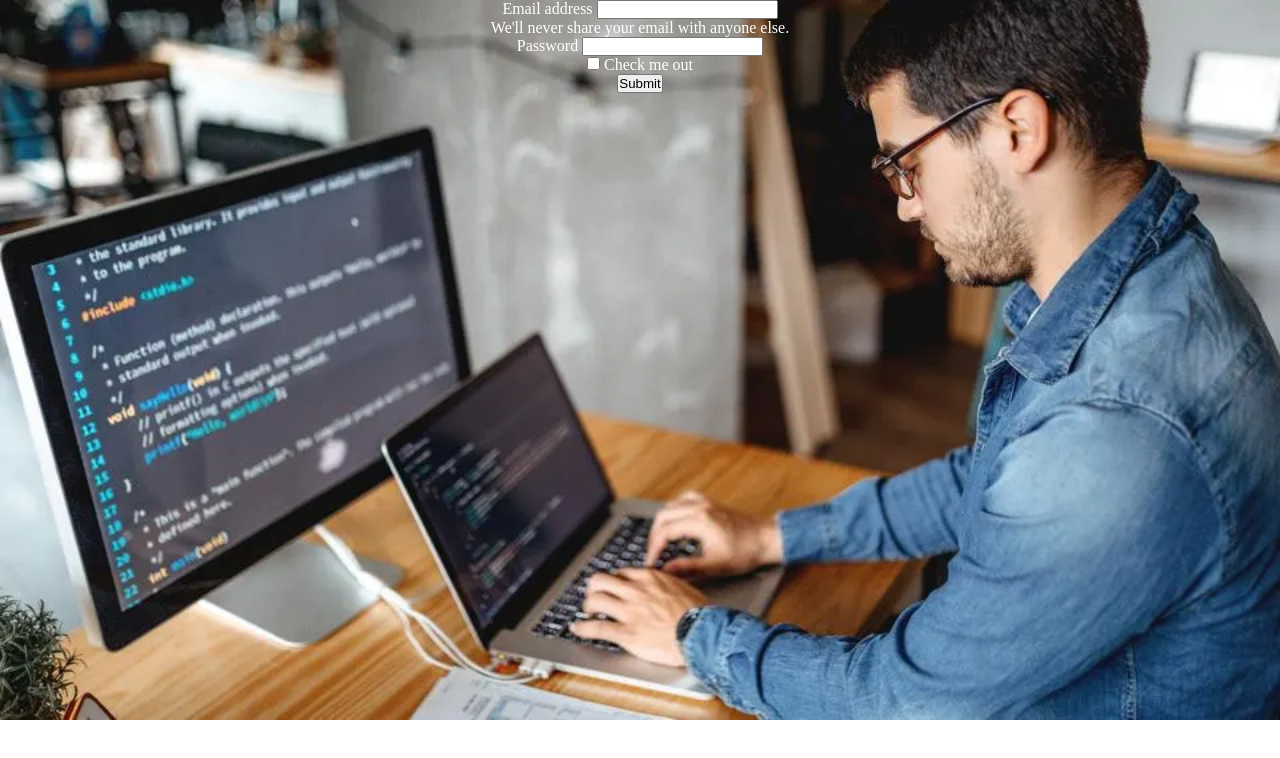
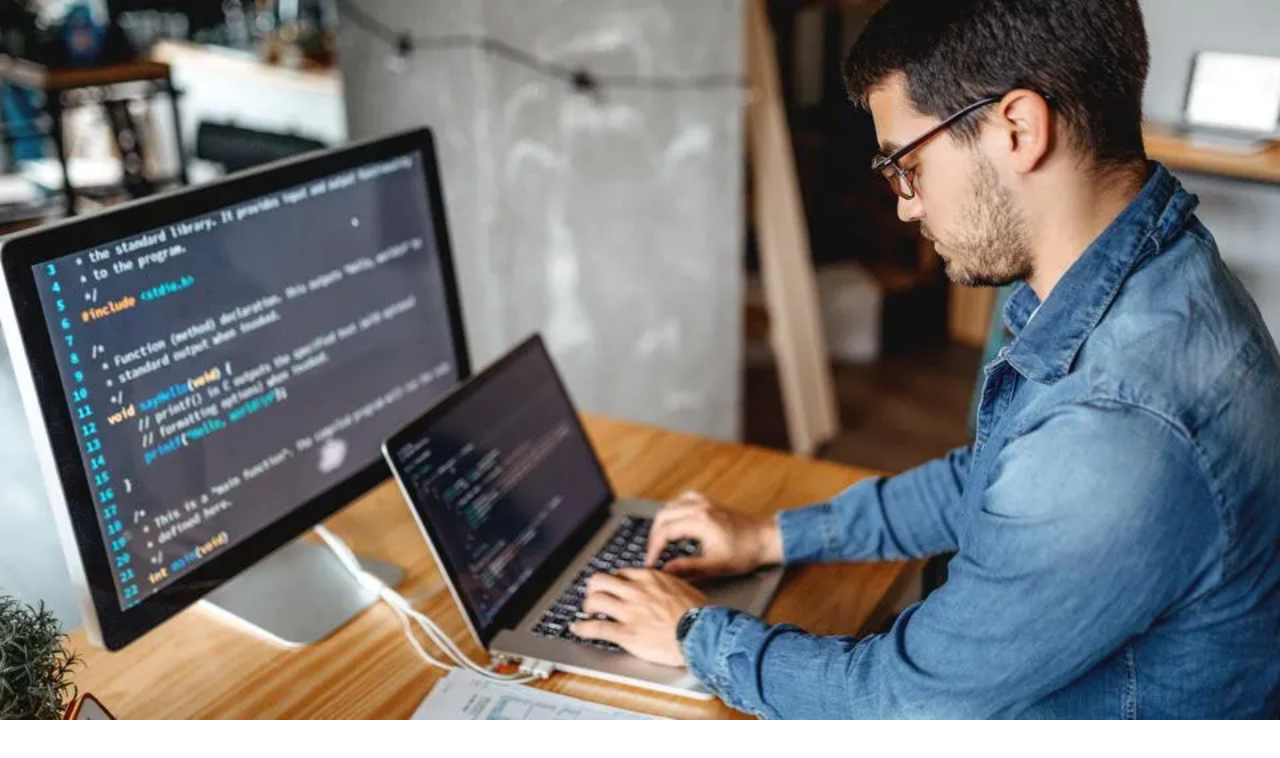
Before and after one commit to arianchhim978/startup-land, a plain HTML site: page signup.html in a window 1280 px wide. Drawn offline with Linux system fonts and the light colour scheme.

```diff
--- a/signup.html
+++ b/signup.html
@@ -11,24 +11,10 @@
         <meta name="description" content="">
         <meta name="viewport" content="width=device-width, initial-scale=1">
         <link rel="stylesheet" href="style.css">
+
     </head>
     <body>
-        <form>
-            <div class="mb-3">
-              <label for="exampleInputEmail1" class="form-label">Email address</label>
-              <input type="email" class="form-control" id="exampleInputEmail1" aria-describedby="emailHelp">
-              <div id="emailHelp" class="form-text">We'll never share your email with anyone else.</div>
-            </div>
-            <div class="mb-3">
-              <label for="exampleInputPassword1" class="form-label">Password</label>
-              <input type="password" class="form-control" id="exampleInputPassword1">
-            </div>
-            <div class="mb-3 form-check">
-              <input type="checkbox" class="form-check-input" id="exampleCheck1">
-              <label class="form-check-label" for="exampleCheck1">Check me out</label>
-            </div>
-            <button type="submit" class="btn btn-primary">Submit</button>
-          </form>
+
 
 
     </body>
```
Also changed, not shown: index.html (+2 -2 lines).
